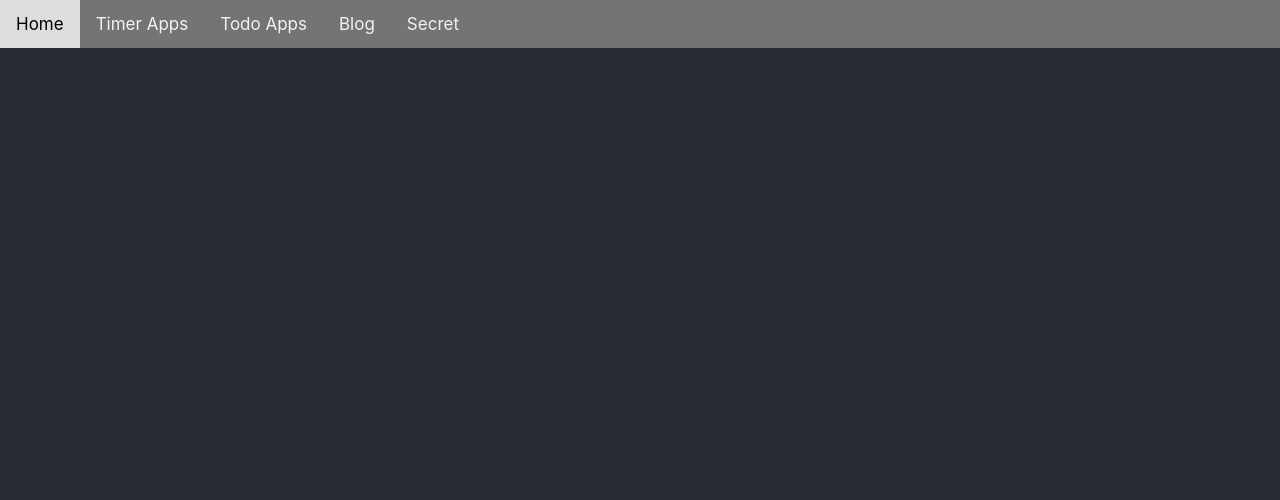
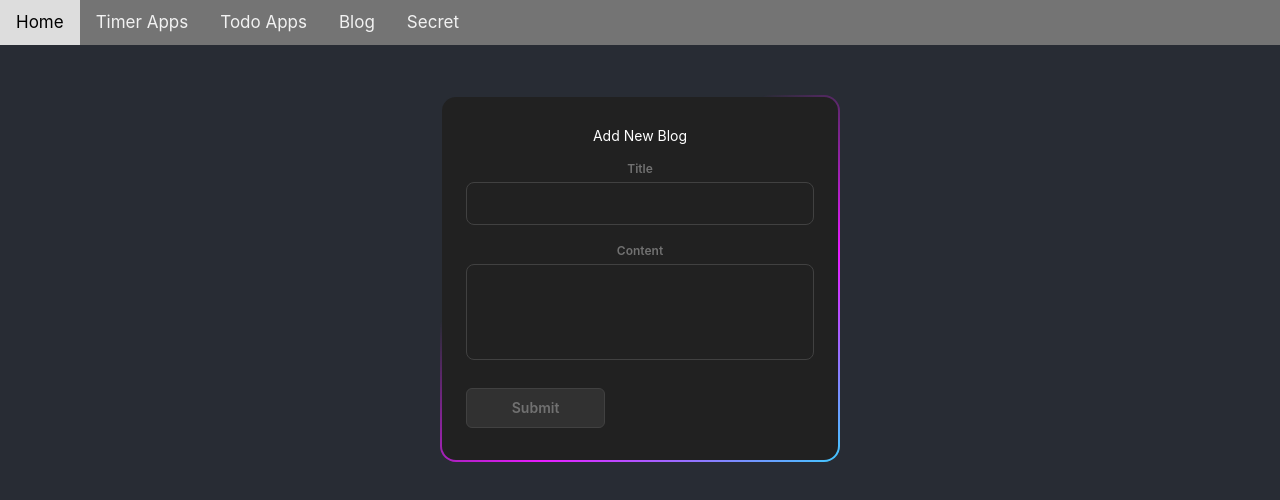
Before and after one commit to allenmeou/react-hook, a React (Create React App) app: page /add-new-blog in a window 1280 px wide. Shown: the top 500 px of the page. Built offline with nearby package versions, Linux system fonts and the light colour scheme.

Commit message:
upload code video #26 --  Controlled Inputs Forms

```diff
--- a/public/index.html
+++ b/public/index.html
@@ -24,6 +24,14 @@
       work correctly both with client-side routing and a non-root public URL.
       Learn how to configure a non-root public URL by running `npm run build`.
     -->
+    <!-- Link Icon FontAwesome -->
+    <link
+      rel="stylesheet"
+      href="https://cdnjs.cloudflare.com/ajax/libs/font-awesome/6.4.2/css/all.min.css"
+      integrity="sha512-z3gLpd7yknf1YoNbCzqRKc4qyor8gaKU1qmn+CShxbuBusANI9QpRohGBreCFkKxLhei6S9CQXFEbbKuqLg0DA=="
+      crossorigin="anonymous"
+      referrerpolicy="no-referrer"
+    />
     <title>React App</title>
   </head>
   <body>
--- a/src/App.css
+++ b/src/App.css
@@ -62,3 +62,39 @@ h3 {
   margin: 0 !important;
   padding: 10px 0;
 }
+
+*,
+*:before,
+*:after {
+  box-sizing: border-box;
+}
+* {
+  margin: 0;
+  padding: 0;
+  font: inherit;
+}
+img,
+picture,
+svg,
+video {
+  display: block;
+  max-width: 100%;
+}
+input,
+select,
+textarea {
+  background-color: transparent;
+  outline: none;
+}
+button {
+  cursor: pointer;
+  background-color: transparent;
+  outline: none;
+  border: 0;
+}
+body {
+  min-height: 100vh;
+  font-weight: 400;
+  font-size: 16px;
+  line-height: 1;
+}
--- a/src/App.js
+++ b/src/App.js
@@ -9,6 +9,7 @@ import Covid from "./views/Covid";
 import { CountDown, NewCountDown } from "./views/Countdown";
 import Blog from "./views/Blog";
 import DetailBlog from "./views/DetailBlog";
+import AddNewBlog from "./views/AddNewBlog";
 
 // template + logic
 // JSX
@@ -103,6 +104,9 @@ const App = () => {
           <Route path="/blog/:id">
             <DetailBlog />
           </Route>
+          <Route path="/add-new-blog">
+            <AddNewBlog />
+          </Route>
         </Switch>
       </div>
     </Router>
--- /dev/null
+++ b/src/views/AddNewBlog.js
@@ -0,0 +1,60 @@
+import { useState } from "react";
+
+import "./AddNewBlog.scss";
+
+const AddNewBlog = () => {
+  const [title, setTitle] = useState("");
+  const [content, setContent] = useState("");
+
+  const handleSubmitBtn = (e) => {
+    e.preventDefault();
+    console.log("check data state:", title, content);
+  };
+
+  return (
+    <div className="form-container">
+      <form className="form">
+        <div>
+          <h2>Add New Blog</h2>
+        </div>
+        <div className="form-group">
+          <label htmlFor="title">Title </label>
+          <input
+            type="text"
+            id="title"
+            name="title"
+            required=""
+            defaultValue={title}
+            onChange={(e) => {
+              setTitle(e.target.value);
+            }}
+          />
+        </div>
+        <div className="form-group">
+          <label htmlFor="textarea">Content</label>
+          <textarea
+            name="textarea"
+            id="textarea"
+            rows="10"
+            cols="50"
+            required=""
+            onChange={(e) => {
+              setContent(e.target.value);
+            }}
+          ></textarea>
+        </div>
+        <button
+          className="form-submit-btn"
+          type="submit"
+          onClick={(e) => {
+            handleSubmitBtn(e);
+          }}
+        >
+          Submit
+        </button>
+      </form>
+    </div>
+  );
+};
+
+export default AddNewBlog;
--- /dev/null
+++ b/src/views/AddNewBlog.scss
@@ -0,0 +1,100 @@
+$color_1: white;
+$color_2: #717171;
+$color_3: #fff;
+$font-family_1: inherit;
+$background-color_1: transparent;
+$background-color_2: #fff;
+$border-color_1: #e81cff;
+$border-color_2: #fff;
+
+.form-container {
+  width: 400px;
+  background: linear-gradient(#212121, #212121) padding-box,
+    linear-gradient(145deg, transparent 35%, #e81cff, #40c9ff) border-box;
+  border: 2px solid transparent;
+  padding: 32px 24px;
+  font-size: 14px;
+  font-family: $font-family_1;
+  color: $color_1;
+  display: flex;
+  flex-direction: column;
+  gap: 20px;
+  box-sizing: border-box;
+  border-radius: 16px;
+  margin: 50px auto;
+  button {
+    &:active {
+      scale: 0.95;
+    }
+  }
+  .form {
+    display: flex;
+    flex-direction: column;
+    gap: 20px;
+  }
+  .form-group {
+    display: flex;
+    flex-direction: column;
+    gap: 2px;
+    label {
+      display: block;
+      margin-bottom: 5px;
+      color: $color_2;
+      font-weight: 600;
+      font-size: 12px;
+    }
+    input {
+      width: 100%;
+      padding: 12px 16px;
+      border-radius: 8px;
+      color: $color_3;
+      font-family: $font-family_1;
+      background-color: $background-color_1;
+      border: 1px solid #414141;
+      &::placeholder {
+        opacity: 0.5;
+      }
+      &:focus {
+        outline: none;
+        border-color: $border-color_1;
+      }
+    }
+    textarea {
+      width: 100%;
+      padding: 12px 16px;
+      border-radius: 8px;
+      resize: none;
+      color: $color_3;
+      height: 96px;
+      border: 1px solid #414141;
+      background-color: $background-color_1;
+      font-family: $font-family_1;
+      &:focus {
+        outline: none;
+        border-color: $border-color_1;
+      }
+    }
+  }
+  .form-submit-btn {
+    display: flex;
+    align-items: flex-start;
+    justify-content: center;
+    align-self: flex-start;
+    font-family: $font-family_1;
+    color: $color_2;
+    font-weight: 600;
+    width: 40%;
+    background: #313131;
+    border: 1px solid #414141;
+    padding: 12px 16px;
+    font-size: inherit;
+    gap: 8px;
+    margin-top: 8px;
+    cursor: pointer;
+    border-radius: 6px;
+    &:hover {
+      background-color: $background-color_2;
+      border-color: $border-color_2;
+    }
+  }
+}
--- a/src/views/Blog.js
+++ b/src/views/Blog.js
@@ -1,7 +1,8 @@
+import { Link } from "react-router-dom";
+
 import useFetch from "../customize/fetchBlog";
 import "./Blog.scss";
-
-import { Link } from "react-router-dom";
+import { useHistory } from "react-router-dom/cjs/react-router-dom.min";
 
 const Blog = () => {
   const { data: dataBlogs, loading: setLoading } = useFetch(
@@ -15,7 +16,19 @@ const Blog = () => {
     newData = dataBlogs.slice(0, 10);
   }
 
+  let history = useHistory();
+
+  const handleAddNew = () => {
+    history.push("/add-new-blog");
+  };
+
   return (
+    <>
+      <div>
+        <button onClick={handleAddNew}>
+          <i className="fa-solid fa-plus icon-plus-post"></i>Add new blog
+        </button>
+      </div>
       <div className="blogs-container">
         {setLoading === false &&
           newData &&
@@ -38,6 +51,7 @@ const Blog = () => {
           </>
         )}
       </div>
+    </>
   );
 };
 
--- a/src/views/Blog.scss
+++ b/src/views/Blog.scss
@@ -1,8 +1,10 @@
 .blogs-container {
   display: flex;
   flex-direction: row;
+  justify-content: center;
   flex-wrap: wrap;
   gap: 10px;
+  font-size: 14px;
 
   .single-blog {
     border: 1px solid gray;
@@ -10,7 +12,6 @@
     padding: 10px;
     margin: 20px 10px;
     max-width: 400px;
-    max-height: 300px;
     text-align: left;
 
     .title {
@@ -28,3 +29,6 @@
     }
   }
 }
+.icon-plus-post {
+  margin-right: 5px;
+}
```
Lines whose indentation alone changed are shown as unchanged.
